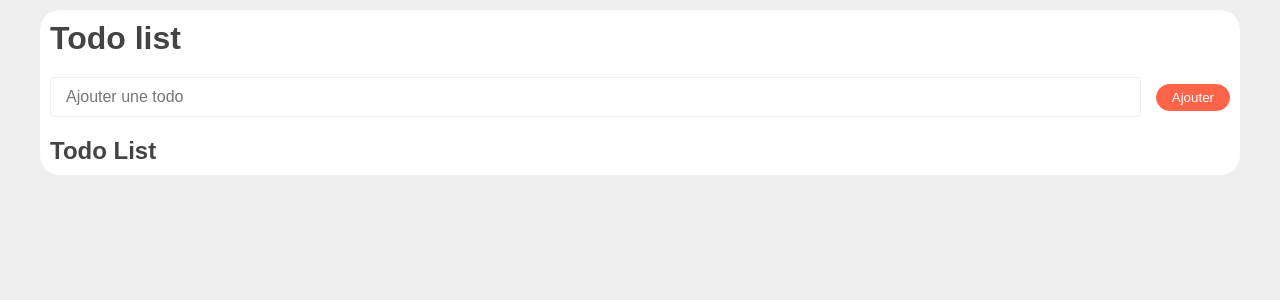
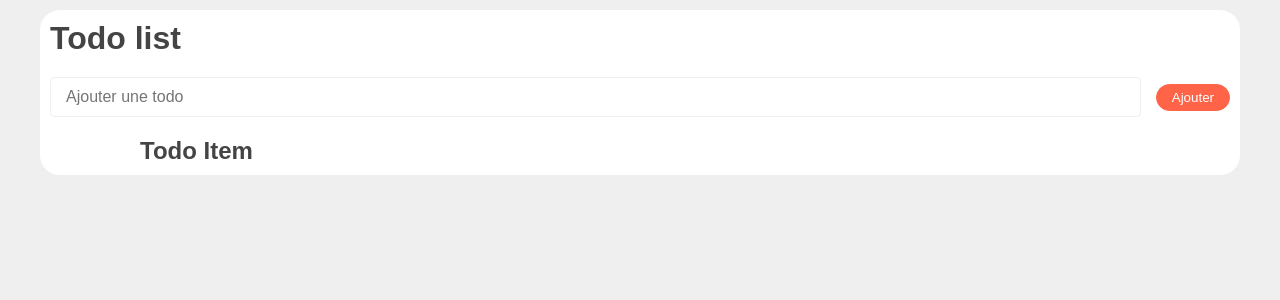
Before and after one commit to Taikhun88/react-todo, a React (Create React App) app: page / in a window 1280 px wide. Both pictures are taken after typing "Sample" into the empty fields and a click on the button "Ajouter". Shown: the top 300 px of the page. Built offline with nearby package versions, Linux system fonts and the light colour scheme.

Commit message:
created the list displaying the todo elements -DONE

```diff
--- a/src/App.js
+++ b/src/App.js
@@ -27,7 +27,7 @@ function App() {
         <h1 className="mb-20">Todo list</h1>
         {/* le composant AddTodo met à jour le contenu grâce à la fonction, le props addTodo.  */}
           <AddTodo addTodo={ addTodo }/>
-          <TodoList />
+          <TodoList todoList={ todoList }/>
       </div>
     </div>
   );
--- a/src/components/TodoList.js
+++ b/src/components/TodoList.js
@@ -1,5 +1,12 @@
-function TodoList() {
-    return <h2>Todo List</h2>
+import TodoItem from './TodoItem';
+
+function TodoList( { todoList } ) {
+    // Pour récupérer les todo créée
+    return todoList.length ? (
+        <ul>
+            { todoList.map( todo => <TodoItem todo={ todo }/>) }
+        </ul>
+    ) : <p>Aucune todo pour le moment</p>;
 }
 
 export default TodoList;
```
